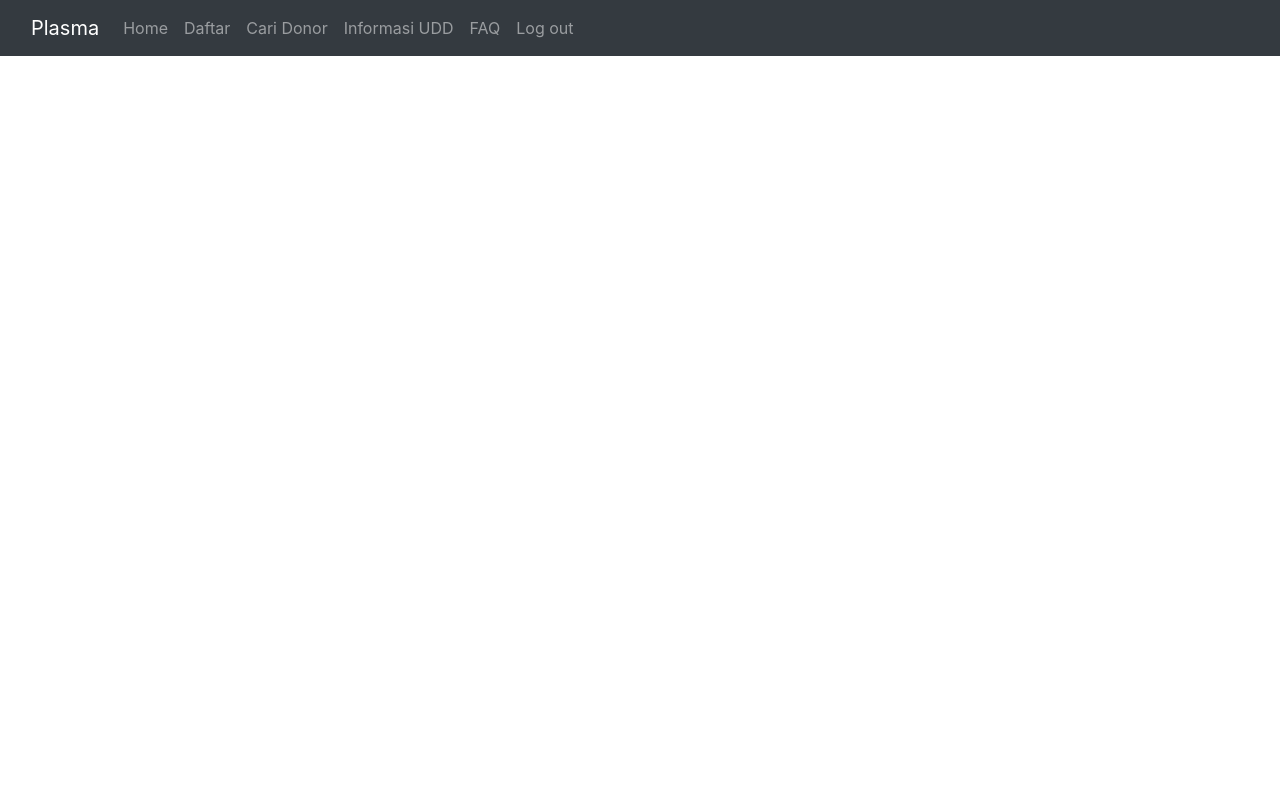
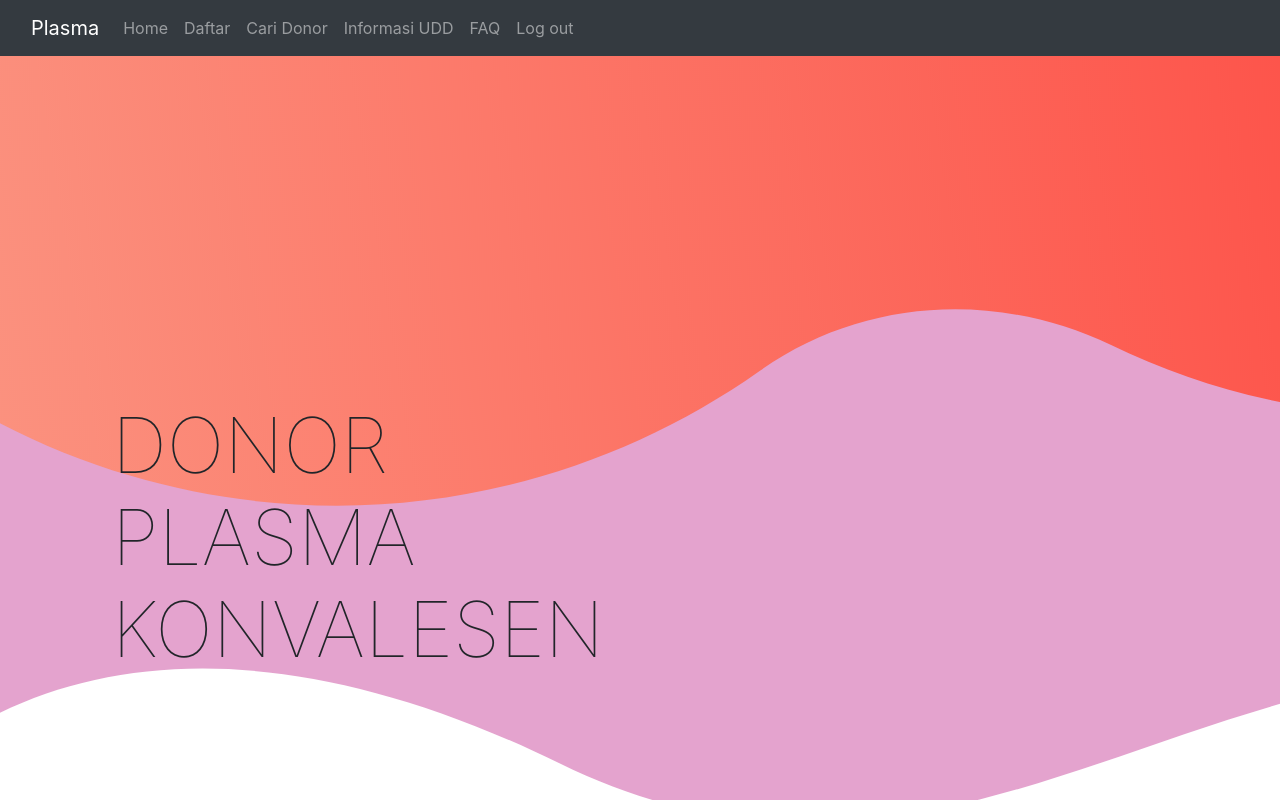
Before and after one commit to ardhanidzaky/donorPlasma, a Django app: page / in a window 1280 px wide. Run offline with Django 3.2, Linux system fonts and the light colour scheme; the visitor is signed in with stand-in values (Sample User, id 1); some libraries are stand-ins or nearby versions.

Commit message:
Fix home.html image background

```diff
--- a/templates/home.html
+++ b/templates/home.html
@@ -1,5 +1,4 @@
 {% include user.is_authenticated|yesno:"navIn.html,navOut.html"%}
-
 <!DOCTYPE html>
 <html lang="en">
 <head>
@@ -11,7 +10,24 @@
     <link rel="icon" type="image/png" href="/static/facivon.png" />
     <title>Donor Plasma</title>
 </head>
+<style>
+    body {
+        background-image: url('/static/bg.png');
+    }
+    h1 {
+        padding-top: 25rem;
+        padding-left: 7rem;
+        font-weight: 100;
+        font-size: 4.8rem;
+    }
+</style>
 <body>
-    <h1>test</h1>
+    <h1>
+        <span class="red">DONOR</span>
+        <br>
+        PLASMA
+        <br>
+        KONVALESEN
+    </h1>
 </body>
 </html>
--- a/templates/navIn.html
+++ b/templates/navIn.html
@@ -2,7 +2,7 @@
 <html lang="en">
     <head>
         {% load static %}
-        <link rel="shortcut icon" type="image/png" href="{% static 'static/facivon.png' %}"/>
+        <link rel="shortcut icon" type="image/icon" href="{% static 'facivon.ico' %}"/>
         <link rel="stylesheet" href="https://maxcdn.bootstrapcdn.com/bootstrap/4.0.0/css/bootstrap.min.css" integrity="sha384-Gn5384xqQ1aoWXA+058RXPxPg6fy4IWvTNh0E263XmFcJlSAwiGgFAW/dAiS6JXm" crossorigin="anonymous">
         <meta charset="utf-8">
         <meta name="viewport" content="width=device-width, initial-scale=1">
@@ -10,6 +10,9 @@
         <meta name="author" content="Mark Otto, Jacob Thornton, and Bootstrap contributors">
         <meta name="generator" content="Hugo 0.88.1">
         <link rel="canonical" href="https://getbootstrap.com/docs/5.1/examples/navbar-fixed/">
+        <script src="https://code.jquery.com/jquery-3.3.1.slim.min.js" integrity="sha384-q8i/X+965DzO0rT7abK41JStQIAqVgRVzpbzo5smXKp4YfRvH+8abtTE1Pi6jizo" crossorigin="anonymous"></script>
+        <script src="https://cdnjs.cloudflare.com/ajax/libs/popper.js/1.14.3/umd/popper.min.js" integrity="sha384-ZMP7rVo3mIykV+2+9J3UJ46jBk0WLaUAdn689aCwoqbBJiSnjAK/l8WvCWPIPm49" crossorigin="anonymous"></script>
+        <script src="https://stackpath.bootstrapcdn.com/bootstrap/4.1.3/js/bootstrap.min.js" integrity="sha384-ChfqqxuZUCnJSK3+MXmPNIyE6ZbWh2IMqE241rYiqJxyMiZ6OW/JmZQ5stwEULTy" crossorigin="anonymous"></script>
         <style>
         .bd-placeholder-img {
             font-size: 1.125rem;
```
Also changed, not shown: templates/faq.html (+7 -5 lines), static/bg.png (added), static/favicon.ico (renamed from static/favicon.png).
